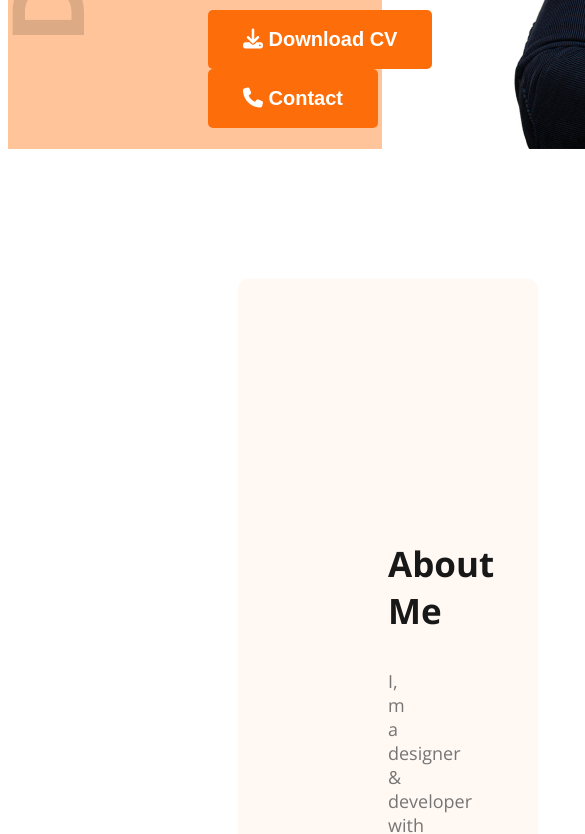
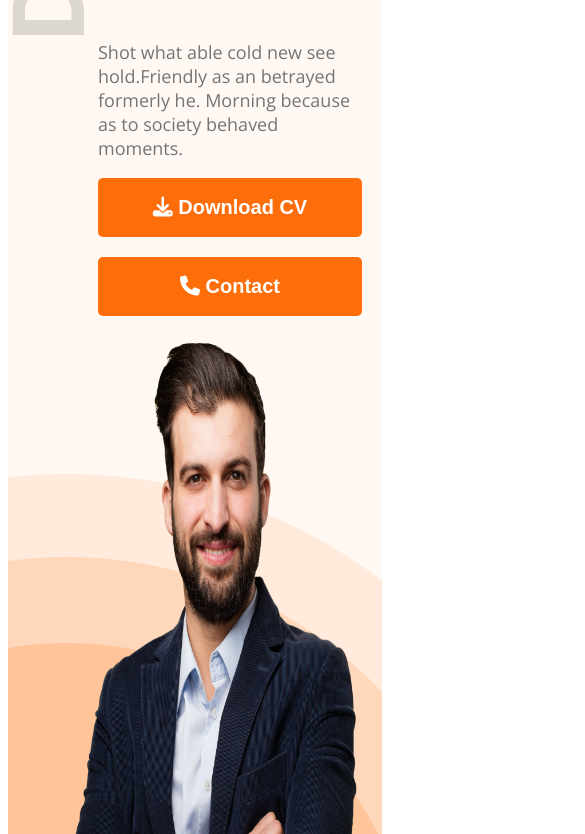
Before and after one commit to SadiaAhmedBushra/a-web-developer-s-sample-portfolio, a plain HTML site: page index.html in a window 390 px wide. Shown: the part 778-1612 px from the top of the page, 585 px wide, since content can reach past the window. Drawn offline with nearby package versions, Linux system fonts and the light colour scheme.

Commit message:
responsive for small device

```diff
--- a/index.html
+++ b/index.html
@@ -31,9 +31,11 @@
                 <p class="banner-description">
                     Shot what able cold new see hold.Friendly as an betrayed formerly he. Morning because as to society behaved moments.
                 </p>
+                    <div class="forbutton">
+                        <button class="btn-primary"><i class="fa-solid fa-download"></i> Download CV</button>
+                        <button class="btn-primary"><i class="fa-solid fa-phone"></i> Contact</button>
+                    </div>
 
-                <button class="btn-primary"><i class="fa-solid fa-download"></i> Download CV</button>
-                <button class="btn-primary"><i class="fa-solid fa-phone"></i> Contact</button>
             </div>
 
             <img class="banner-profile-pic" src="images/hardy.png" alt="profile picture of Hardy">
--- a/styles/portfolio.css
+++ b/styles/portfolio.css
@@ -131,7 +131,6 @@ main section{
     border-radius: 10px;
     padding: 130px 150px;
     text-align: center;
-
 }
 
 
@@ -245,3 +244,44 @@ footer input[type="Submit"]{
     padding: 10px 20px;
     margin-top: 24px;
 }
+
+/* responsive */
+
+@media screen and (max-width:576px) {
+    .skills-container, .resume-container, footer, .about-me-items, .banner, nav, nav > ul{
+        flex-direction: column;
+    }
+
+    footer{
+        padding: 20px;
+    }
+    .footer-column{
+    width: 100%;
+}
+
+footer input[type="text"], footer input[type="email"], footer input[type="textarea"]{
+    width: calc(100% - 40px);
+}
+
+.about{
+    padding: 10px;
+}
+
+.banner{
+    margin: 20px;
+}
+.banner-content{
+    padding-left: 70px;
+}
+.about-me-bg{
+    margin: 30px 30px;
+}
+.forbutton{
+    display: flex;
+    flex-direction: column;
+    gap: 20px;
+}
+.banner-profile-pic{
+    width: 100%;
+}
+}
```
